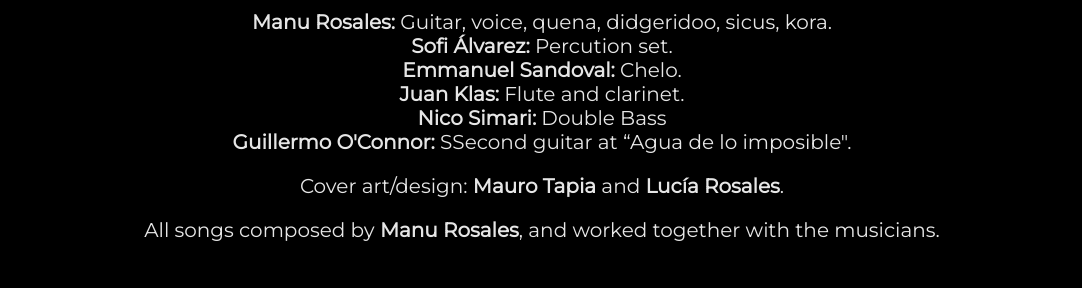
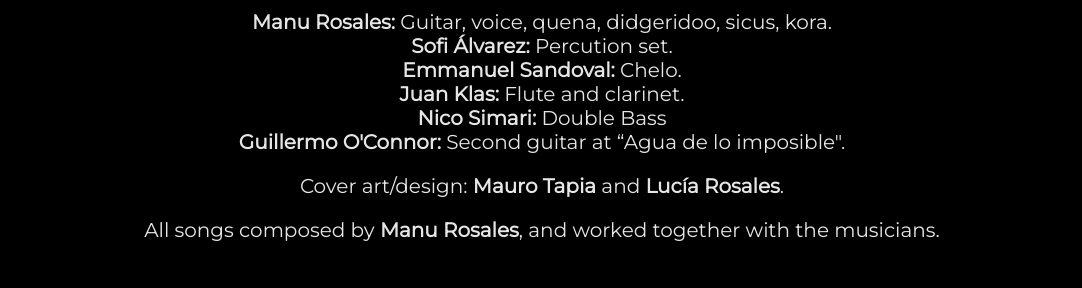
Before and after one commit to ManuRosales/manurosales.github.io, a Jekyll site: the page built from _projects/cuerpo-aldea.markdown, in a window 1280 px wide and 900 px high, scrolled down 797 px. Shown: the part 410-698 px from the top of the window, without its empty margins (98-1180 px from the left). Built offline with Jekyll 4.4.1, drawn with Linux system fonts in a browser that asks for light colours; nearby versions of some CDN libraries; some web fonts are replaced.

Commit message:
Updated Cuerpo Aldea

```diff
--- a/_projects/cuerpo-aldea.markdown
+++ b/_projects/cuerpo-aldea.markdown
@@ -19,7 +19,7 @@ layout: projects
     <span class="bold">Emmanuel Sandoval:</span> Chelo.<br />
     <span class="bold">Juan Klas:</span> Flute and clarinet.<br />
     <span class="bold">Nico Simari:</span> Double Bass<br />
-    <span class="bold">Guillermo O'Connor:</span> SSecond guitar at “Agua de lo imposible".<br />
+    <span class="bold">Guillermo O'Connor:</span> Second guitar at “Agua de lo imposible".<br />
 </p>
 <p>
     Cover art/design: <span class="bold">Mauro Tapia</span> and <span class="bold">Lucía Rosales</span>.
```
